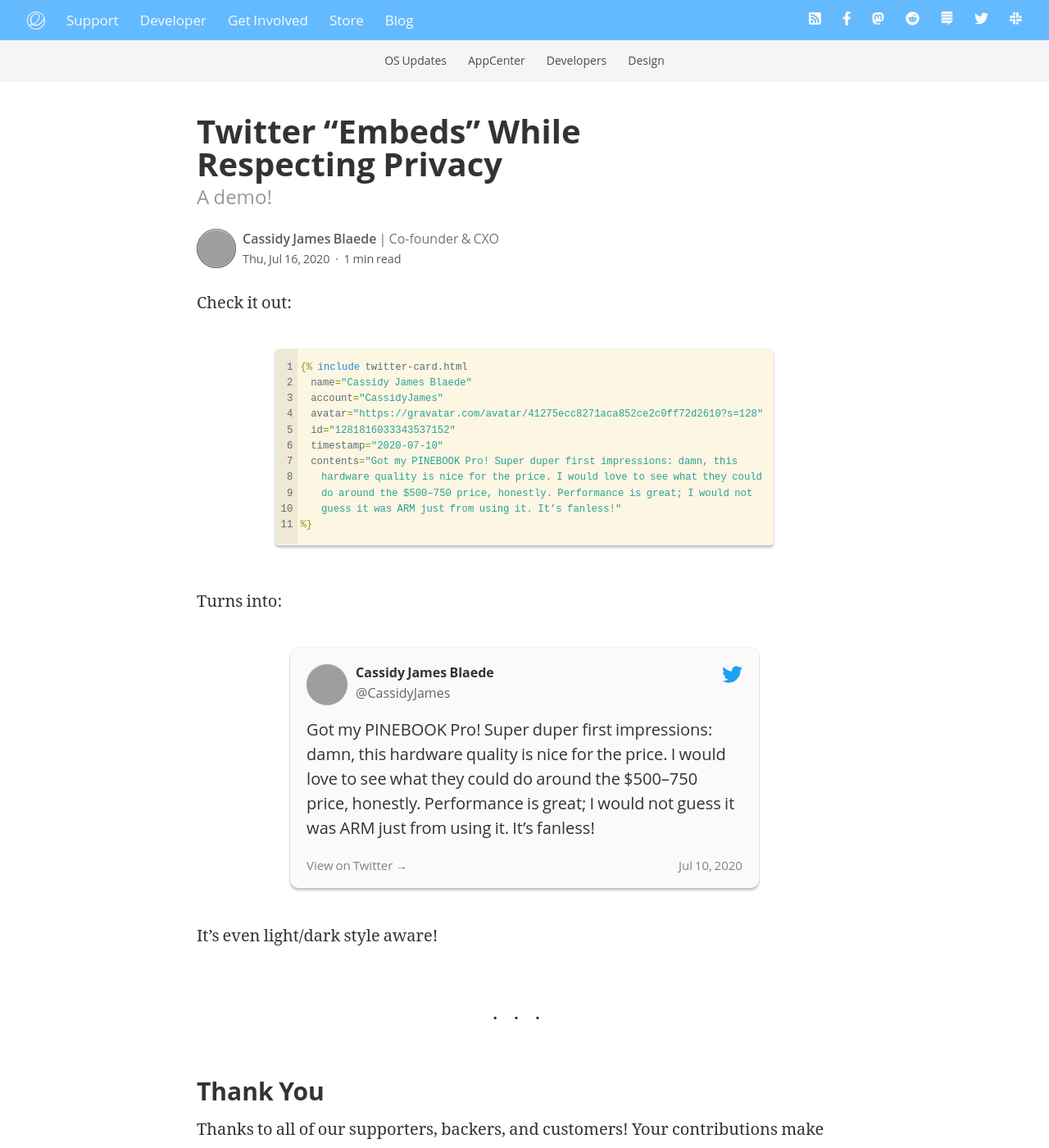
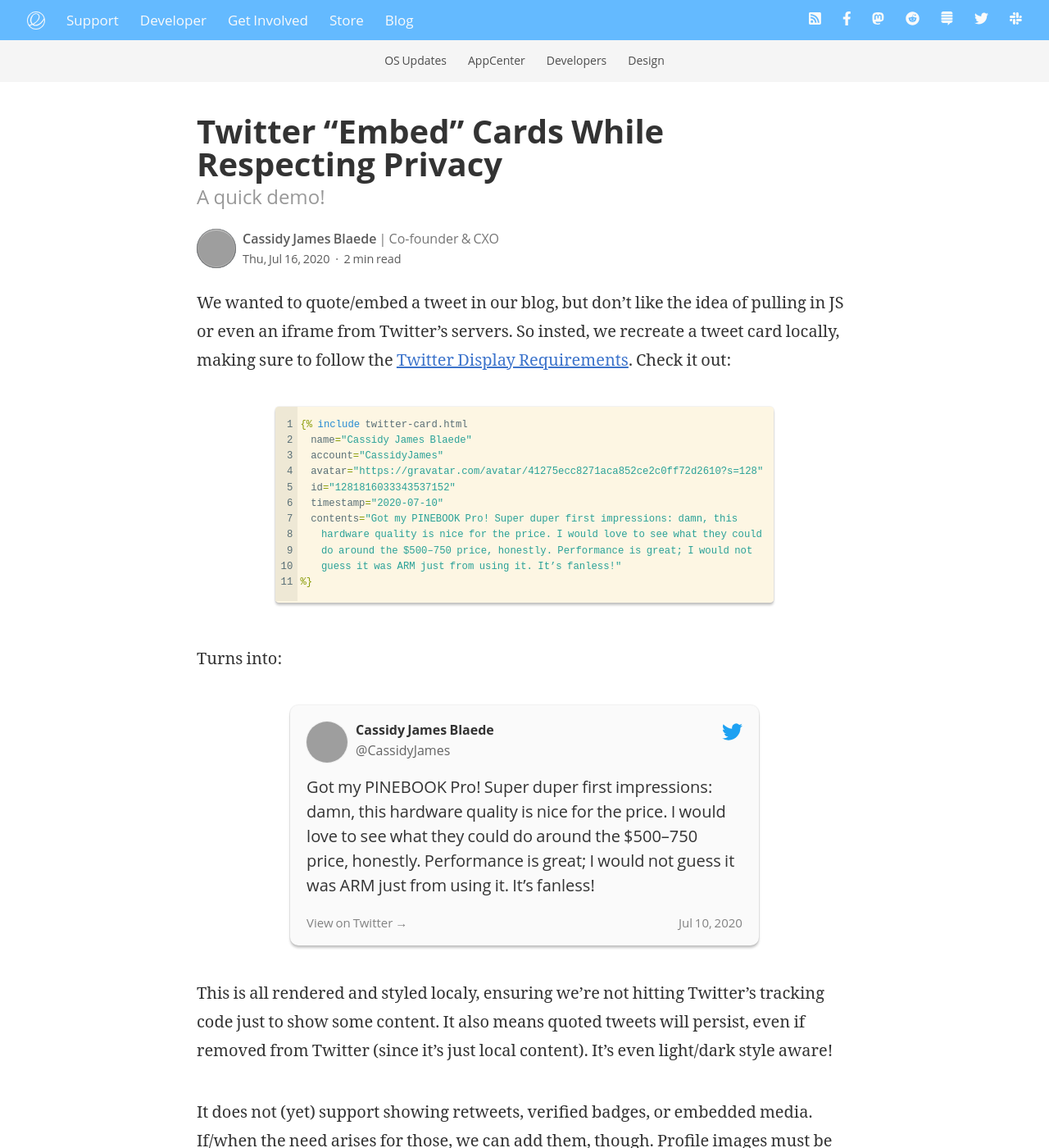
Before and after one commit to elementary/blog-template, a Jekyll site: the page built from _posts/2020-07-16-twitter-embeds.md, in a window 1280 px wide and 1400 px high. Shown: the whole window at 82% size. Built offline with Jekyll 4.4.1, drawn with Linux system fonts in a browser that asks for light colours; our own code applies the rules of GitHub Pages for plain Markdown files; some of the changed text lies outside the part shown; grey boxes are pictures that could not be loaded.

Commit message:
Update Tweet demo page

````diff
--- a/_posts/2020-07-16-twitter-embeds.md
+++ b/_posts/2020-07-16-twitter-embeds.md
@@ -1,9 +1,10 @@
 ---
-title: Twitter “Embeds” While Respecting Privacy
-description: A demo!
+title: Twitter “Embed” Cards While Respecting Privacy
+description: A quick demo!
 author: cassidyjames
 ---
-Check it out:
+
+We wanted to quote/embed a tweet in our blog, but don't like the idea of pulling in JS or even an iframe from Twitter's servers. So insted, we recreate a tweet card locally, making sure to follow the [Twitter Display Requirements](https://developer.twitter.com/en/developer-terms/display-requirements). Check it out:
 
 ```liquid
 {% raw %}{% include twitter-card.html
@@ -33,4 +34,6 @@
     guess it was ARM just from using it. It’s fanless!"
 %}
 
-It's even light/dark style aware!
+This is all rendered and styled localy, ensuring we're not hitting Twitter's tracking code just to show some content. It also means quoted tweets will persist, even if removed from Twitter (since it's just local content). It's even light/dark style aware!
+
+It does not (yet) support showing retweets, verified badges, or embedded media. If/when the need arises for those, we can add them, though. Profile images must be manually passed in, as well—ideally included with the regular assets for a post so all assets are staying local to the domain.
````
